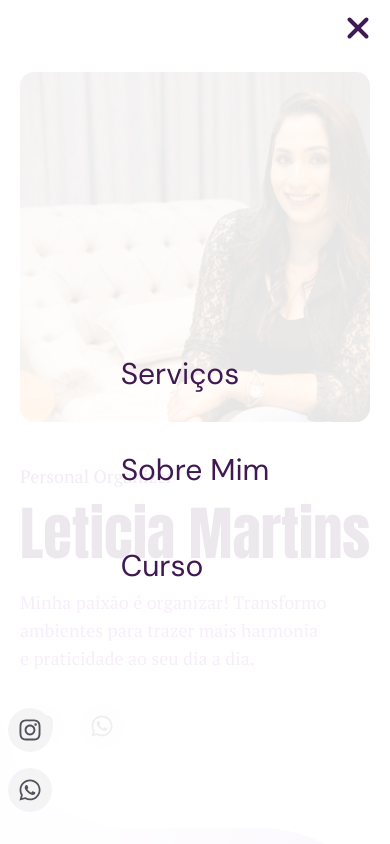
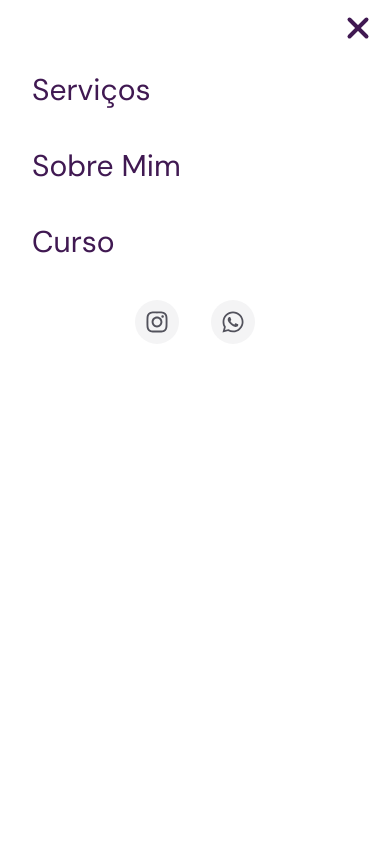
Before and after one commit to junioralvesbr/site-leticiamartins, a Next.js app: page / in a window 390 px wide. Both pictures are taken after a click on the icon 358 px from the left and 28 px from the top of the page. Shown: the top 844 px of the page. Built offline with nearby package versions, Linux system fonts and the light colour scheme.

Commit message:
Ajustado a cor de fundo do Menu

```diff
--- a/src/app/page.tsx
+++ b/src/app/page.tsx
@@ -12,7 +12,7 @@ export default function Home() {
 
       <nav
         id="navbar"
-        className="sticky top-0 z-50 py-4 backdrop-blur-xl bg-[rgba(255,255,255,0.7)]"
+        className="sticky top-0 z-50 py-4 backdrop-blur-xl bg-white/70"
       >
         <div className="max-w-7xl mx-auto px-5 hidden lg:block lg:px-10">
           <NavBar />
--- a/src/components/MenuMobile.tsx
+++ b/src/components/MenuMobile.tsx
@@ -10,6 +10,7 @@ export default function MenuMobile() {
   const [isOpen, setOpen] = useState(false);
 
   return (
+    <>
       <div className="flex justify-end-safe">
         <MenuButton
           isOpen={isOpen}
@@ -22,10 +23,11 @@ export default function MenuMobile() {
           height="24"
         // style={menuButtonStyle}
         />
+      </div>
 
 
       <motion.div
-        className="absolute top-12 bottom-0 left-0 right-0 h-screen overflow-hidden bg-[rgba(255,255,255,0.9)]"
+        className="absolute overflow-hidden top-10 left-0 right-0 h-dvh p-8 bg-white"
         initial={{ opacity: 0 }}
         animate={{ opacity: isOpen ? 1 : 0 }}
         layout
@@ -35,12 +37,13 @@ export default function MenuMobile() {
           bounce: 0.2,
         }}
       >
-        <div className="flex justify-center items-center h-full relative">
-          <ul className="flex flex-col gap-15">
+
+        <ul className="flex flex-col gap-10 backdrop-blur-xl">
           <li>
             <a
-                href="#servicos"
+              href="#services"
               className="text-deepViolet-700 text-3xl"
+              onClick={() => setOpen(false)}
             >
               Serviços
             </a>
@@ -49,6 +52,7 @@ export default function MenuMobile() {
             <a
               href="#about"
               className="text-deepViolet-700 text-3xl"
+              onClick={() => setOpen(false)}
             >
               Sobre Mim
             </a>
@@ -57,14 +61,15 @@ export default function MenuMobile() {
             <a
               href="#curso"
               className="text-deepViolet-700 text-3xl"
+              onClick={() => setOpen(false)}
             >
               Curso
             </a>
           </li>
         </ul>
 
-          <div className="absolute left-2 bottom-20">
-            <ul className="flex flex-col gap-4">
+
+        <ul className="flex justify-center items-center gap-8 mt-10">
           <Link
             href="https://www.instagram.com/leticiamartins.organizer/"
             className="group"
@@ -89,9 +94,7 @@ export default function MenuMobile() {
             </li>
           </Link>
         </ul>
-          </div>
-        </div>
       </motion.div>
-    </div>
+    </>
   )
 }
```
Lines whose indentation alone changed are shown as unchanged.
